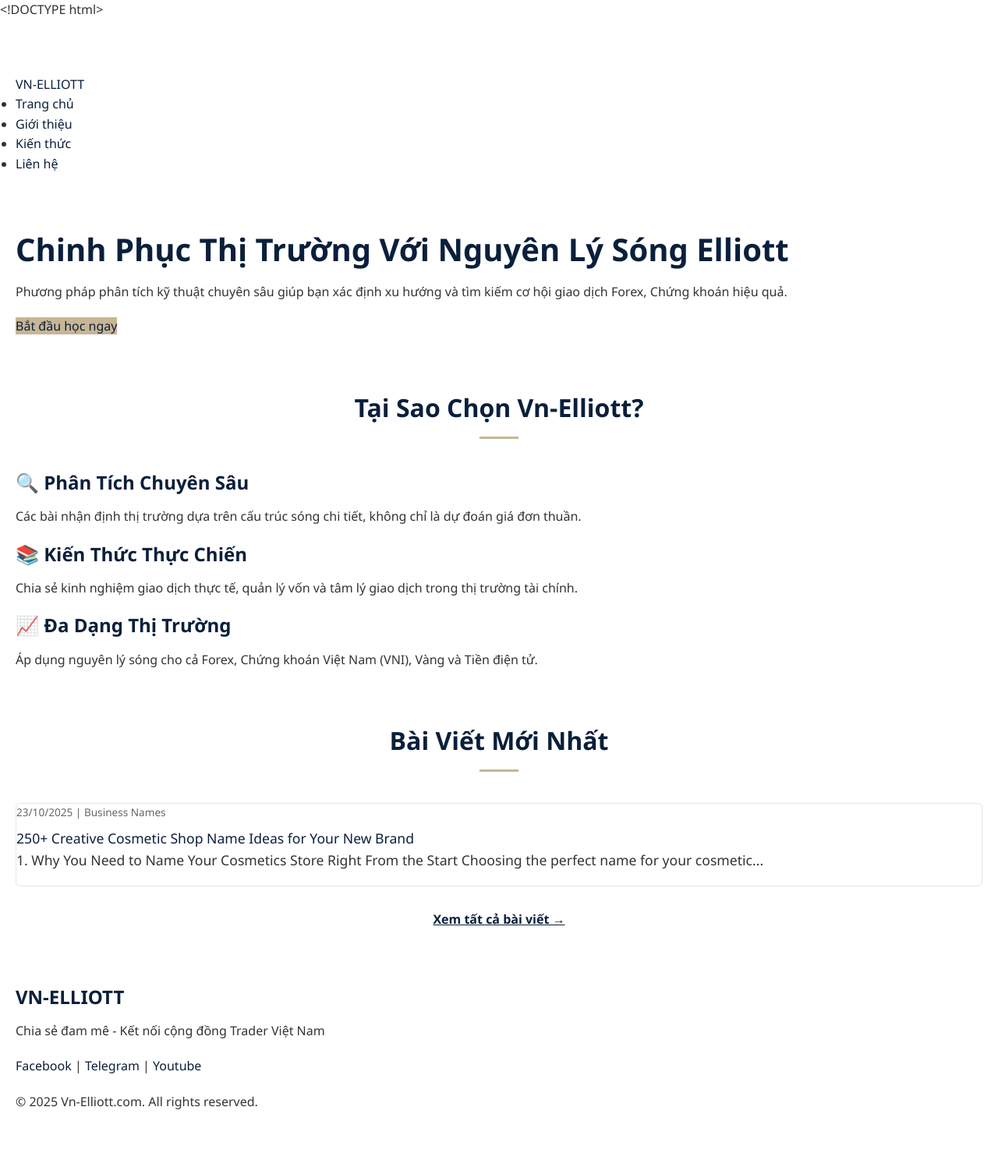
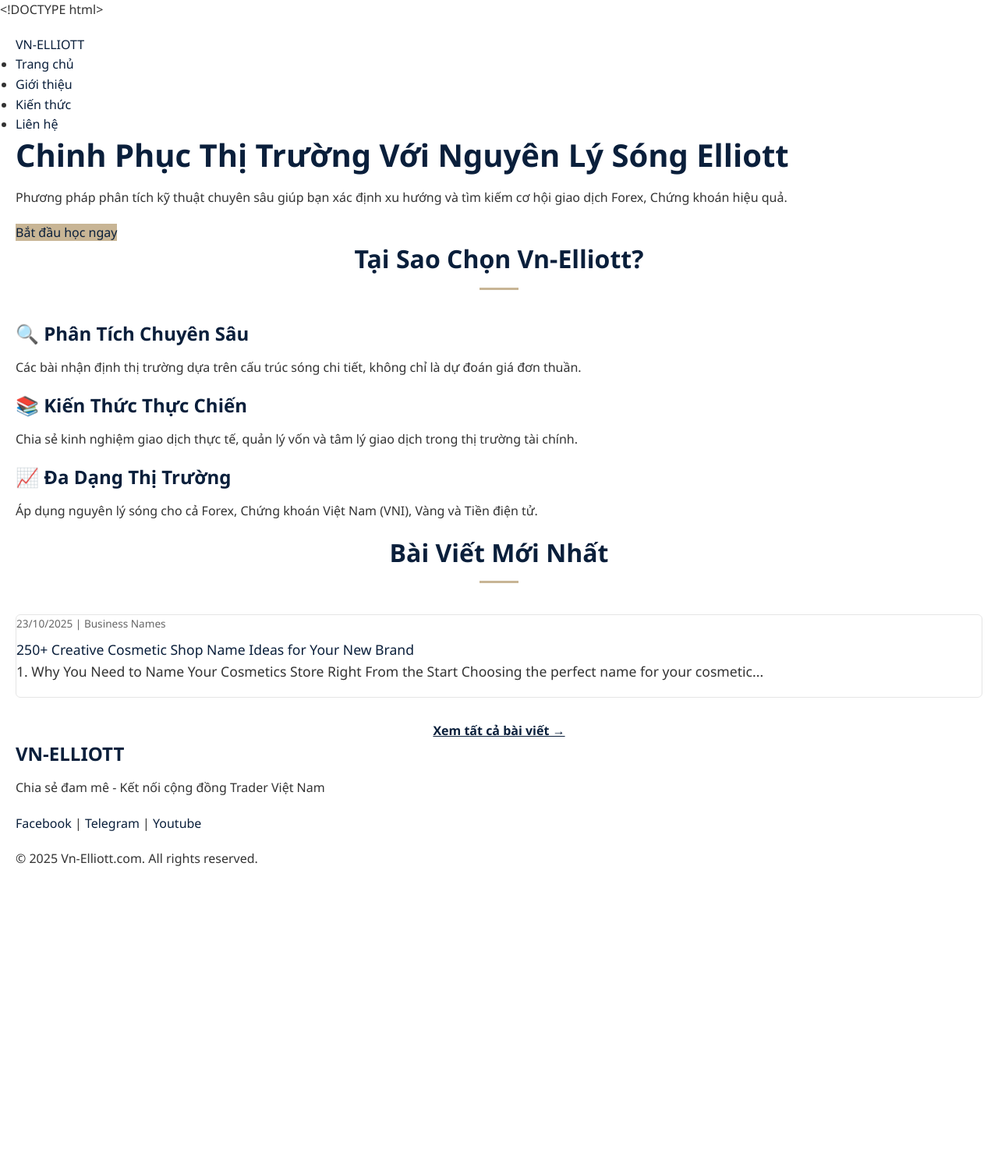
Before and after one commit to haonvpt/vn-elliott, a Jekyll site: the page built from abc.md, in a window 1280 px wide. Shown: the whole page at 78% size. Built offline with Jekyll 4.4.1, drawn with Linux system fonts in a browser that asks for light colours; after the commit the page ends 1134 px from its top, so only the background shows below that.

Commit message:
Update style.css

```diff
--- a/assets/css/style.css
+++ b/assets/css/style.css
@@ -122,7 +122,7 @@
    ========================================= */
 .container {
     max-width: var(--container-width);
-    margin: 70px auto;
+    margin: 0px auto;
     padding: 0 20px;
 }
 
@@ -354,13 +354,3 @@
 .site-footer a { color: #ccc; }
 .site-footer a:hover { color: var(--accent-color); }
 .copyright { text-align: center; border-top: 1px solid rgba(255,255,255,0.1); padding-top: 20px; font-size: 0.9rem; }
-
-/* =========================================
-   9. RESPONSIVE (MOBILE)
-   ========================================= */
-@media (max-width: 768px) {
-    .menu-toggle { display: block; }
-    .main-nav { display: none; } /* Cần thêm JS để toggle menu */
-    h1 { font-size: 2rem; }
-    .hero-section { padding: 50px 0; }
-}
```
